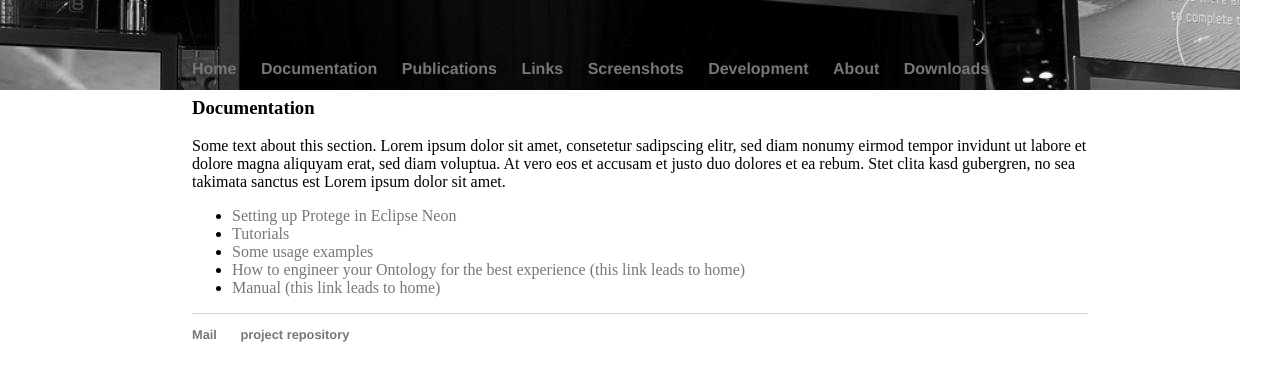
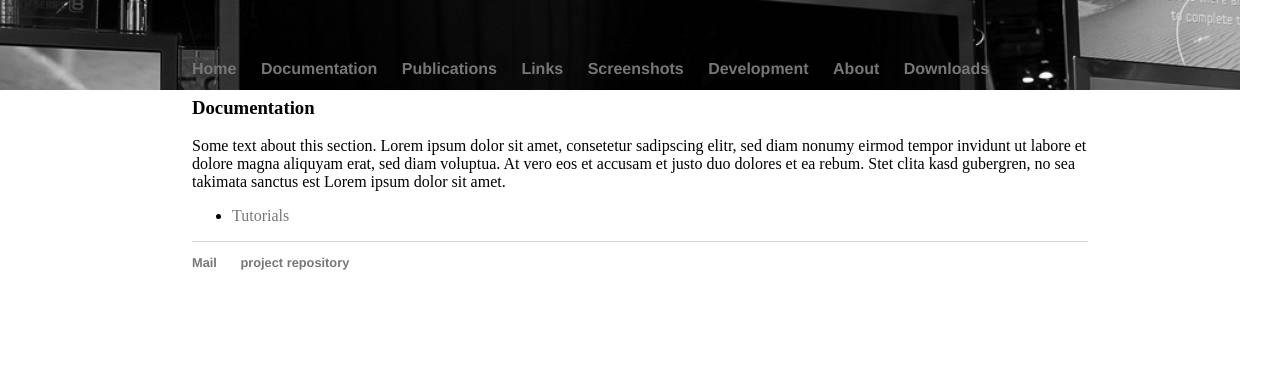
Before and after one commit to verbalizer/verbalizer.github.io, a Jekyll site: the page built from documentation/index.html, in a window 1280 px wide. Shown: the top 381 px of the page. Built offline with Jekyll 4.4.1, drawn with Linux system fonts in a browser that asks for light colours.

Commit message:
cleaned up lists

```diff
--- a/documentation/index.html
+++ b/documentation/index.html
@@ -14,14 +14,10 @@ est Lorem ipsum dolor sit amet.
 <ul>
 
   <li>
-    <a href="https://github.com/ykazakov/protege/wiki/Setting-up-Prot%C3%A9g%C3%A9-in-Eclipse-Neon">
-      Setting up Protege in Eclipse Neon</a>
-  </li>
-
-  <li>
     <a href="./tutorials.html">Tutorials </a>
   </li>
 
+<!--
   <li>
     <a href="./samples.html">Some usage examples</a>
   </li>
@@ -33,5 +29,5 @@ est Lorem ipsum dolor sit amet.
   <li>
     <a href="/index.html">Manual (this link leads to home)</a>
   </li>
-
+-->
 </ul>
--- a/index.html
+++ b/index.html
@@ -1,6 +1,5 @@
 ---
 layout: default
-title: The Verbalizer Plugin Page
 ---
 <div class="blurb">
 	<h1>This is the notorious verbalizer's home page</h1>
```
Also changed, not shown: _tutorials/anotherTutorial.md (deleted, +0 -12 lines).
